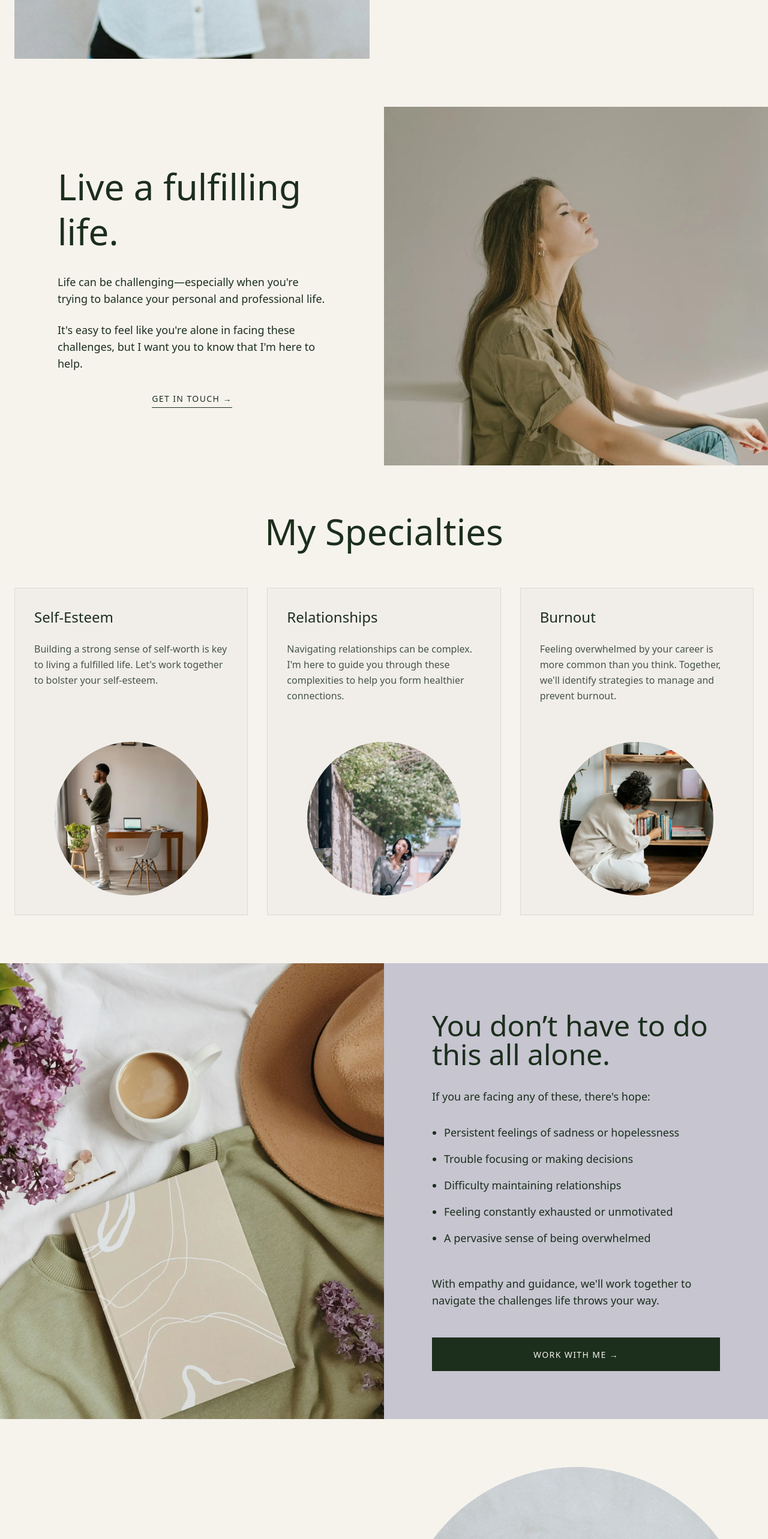
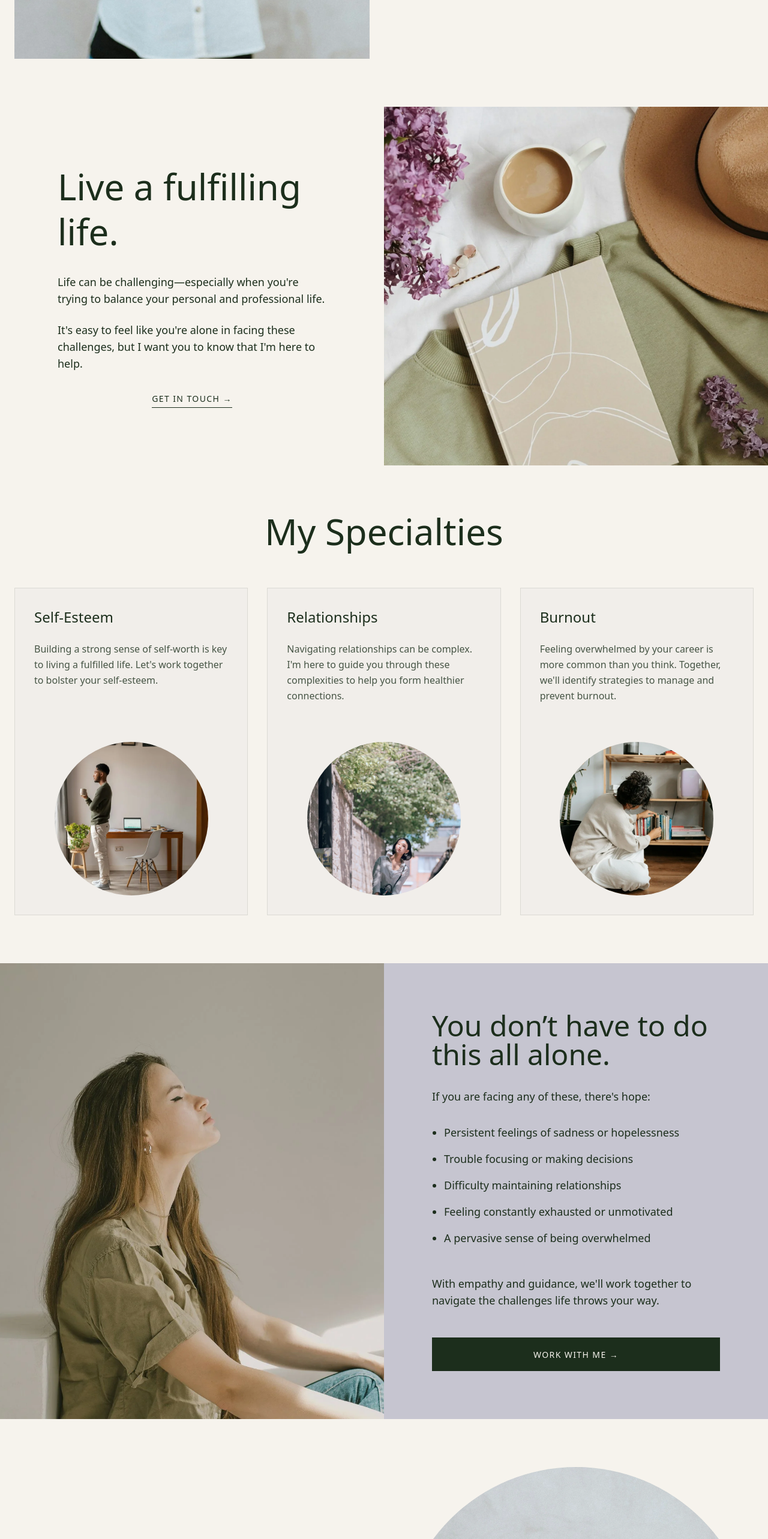
Before and after one commit to 15Vista26/lilac, a Next.js app: page / in a window 1280 px wide. Shown: the part 867-3433 px from the top of the page at 60% size. Built offline with nearby package versions, Linux system fonts and the light colour scheme.

Commit message:
lilac fully cloned

```diff
--- a/src/components/IssuesSectionOne.jsx
+++ b/src/components/IssuesSectionOne.jsx
@@ -37,7 +37,7 @@ export default function IssuesSectionOne() {
                 {/* Right: Image */}
                 <div className="relative min-h-[500px] bg-sage/20">
                     <Image
-                        src="/images/issuesOne.webp"
+                        src="/images/issuesTwo.webp"
                         alt="Fulfilling life concept"
                         fill
                         className="object-cover"
--- a/src/components/IssuesSectionTwo.jsx
+++ b/src/components/IssuesSectionTwo.jsx
@@ -10,7 +10,7 @@ export default function IssuesSectionTwo() {
                 {/* Left: Image */}
                 <div className="relative min-h-[500px] bg-muted">
                     <Image
-                        src="/images/issuesTwo.webp"
+                        src="/images/issuesOne.webp"
                         alt="Woman seeking help"
                         fill
                         className="object-cover"
```
Also changed, not shown: dev_log.txt.
